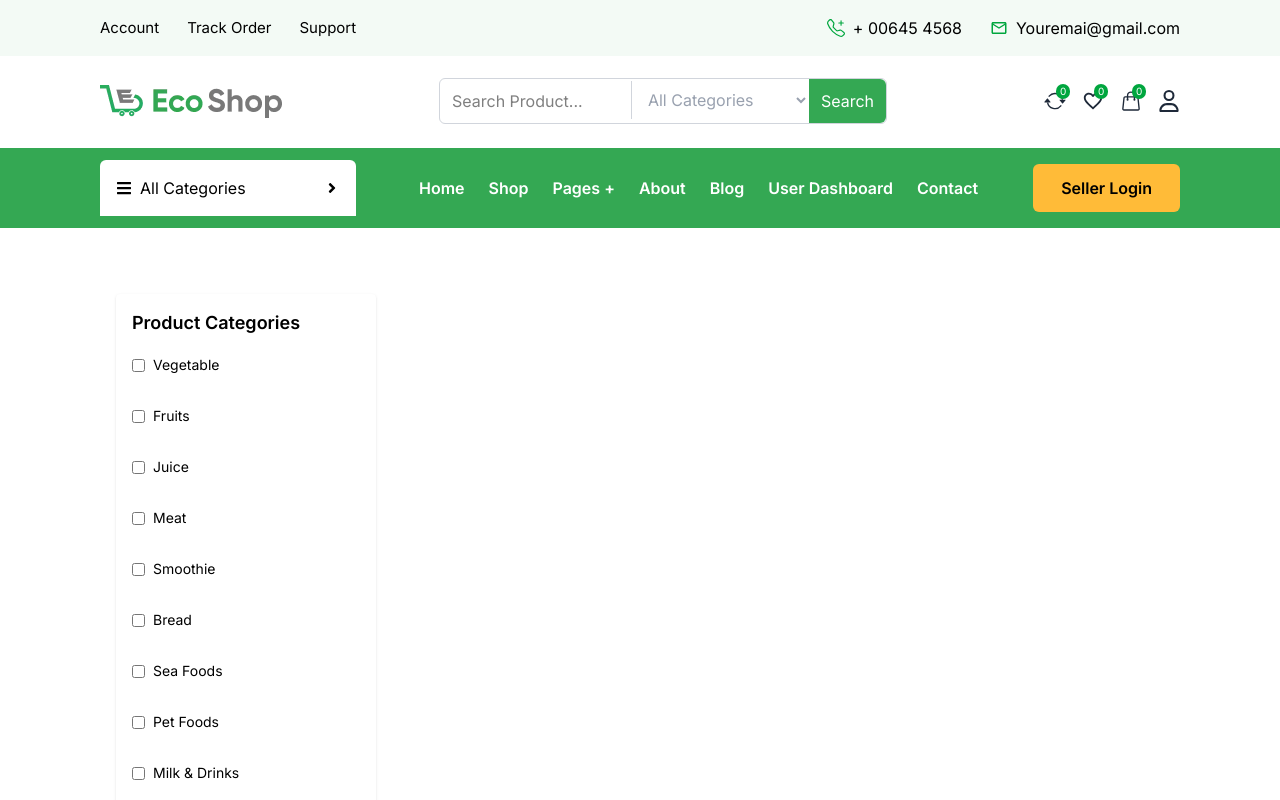
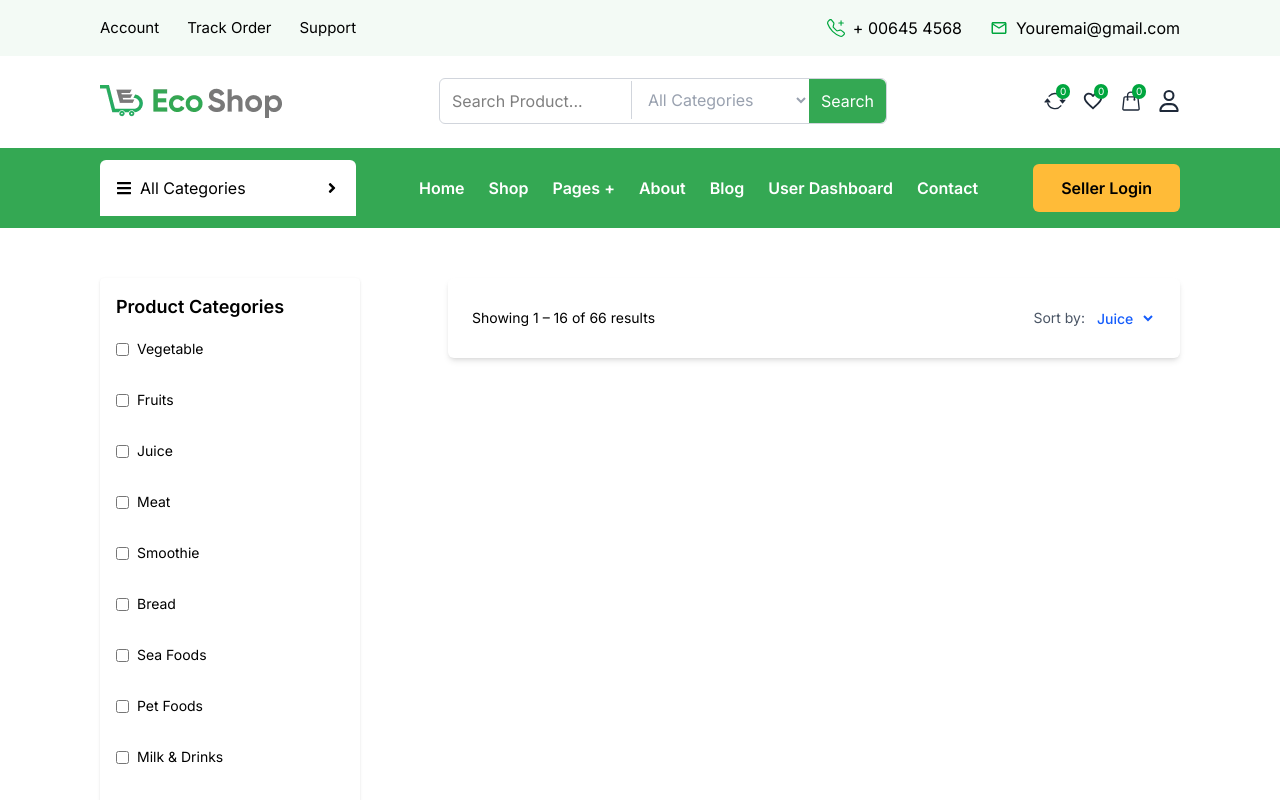
Before and after one commit to ahamedasif07/Project-Fresh-Grocery, a React (Vite) app: page /product in a window 1280 px wide. Shown: the top 800 px of the page. Built offline with nearby package versions, Linux system fonts and the light colour scheme.

Commit message:
pagiination bar done

```diff
--- /dev/null
+++ b/src/components/PagenationBar/PagenationBar.jsx
@@ -0,0 +1,19 @@
+import React from "react";
+
+const PaginationBar = () => {
+  return (
+    <div className="flex justify-between w-full  items-center px-6 py-[30px] bg-white shadow-md rounded-md text-sm">
+      <div>Showing 1 – 16 of 66 results</div>
+      <div className="flex items-center space-x-2">
+        <span className="text-gray-600">Sort by:</span>
+        <select className="bg-transparent text-blue-600 font-medium focus:outline-none">
+          <option value="juice">Juice</option>
+          <option value="price">Price</option>
+          <option value="rating">Rating</option>
+        </select>
+      </div>
+    </div>
+  );
+};
+
+export default PaginationBar;
--- a/src/components/productSideBar/ProductSideBar.jsx
+++ b/src/components/productSideBar/ProductSideBar.jsx
@@ -34,8 +34,8 @@ const ProductSideBar = () => {
   const weights = ["500gm", "1kg", "2kg", "5kg", "10kg"];
 
   return (
-    <div className="w-65 p-4">
-      <div className="w-65 p-4 bg-white shadow rounded space-y-6 text-sm">
+    <div className="w-65 mx-auto max-w-7xl px-0 pb-[40px]">
+      <div className="w-full p-4  bg-white shadow rounded space-y-6 text-sm">
         {/* Categories */}
         <div>
           <h2 className="font-semibold text-[18px] mb-2">Product Categories</h2>
--- a/src/pages/Product.jsx
+++ b/src/pages/Product.jsx
@@ -2,12 +2,16 @@ import React from "react";
 
 import ProductSideBar from "../components/productSideBar/ProductSideBar";
 import SectionContainer from "../components/SectionContainer/SectionContainer";
+import PaginationBar from "../components/PagenationBar/PagenationBar";
 
 const Product = () => {
   return (
     <div className="mt-[50px]">
       <SectionContainer>
-        <ProductSideBar />
+        <div className="flex flex-col md:flex-row items-start gap-2 md:gap-22">
+          <ProductSideBar />
+          <PaginationBar />
+        </div>
       </SectionContainer>
     </div>
   );
```
